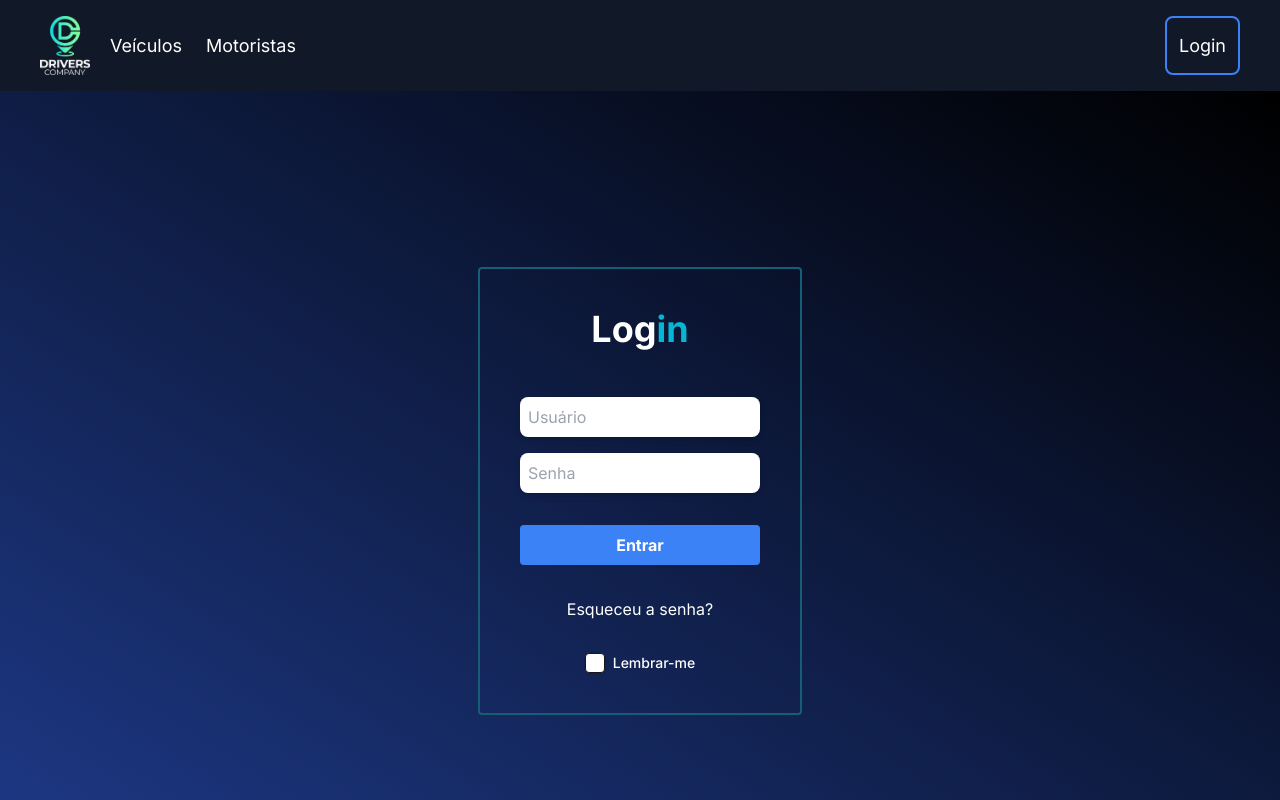
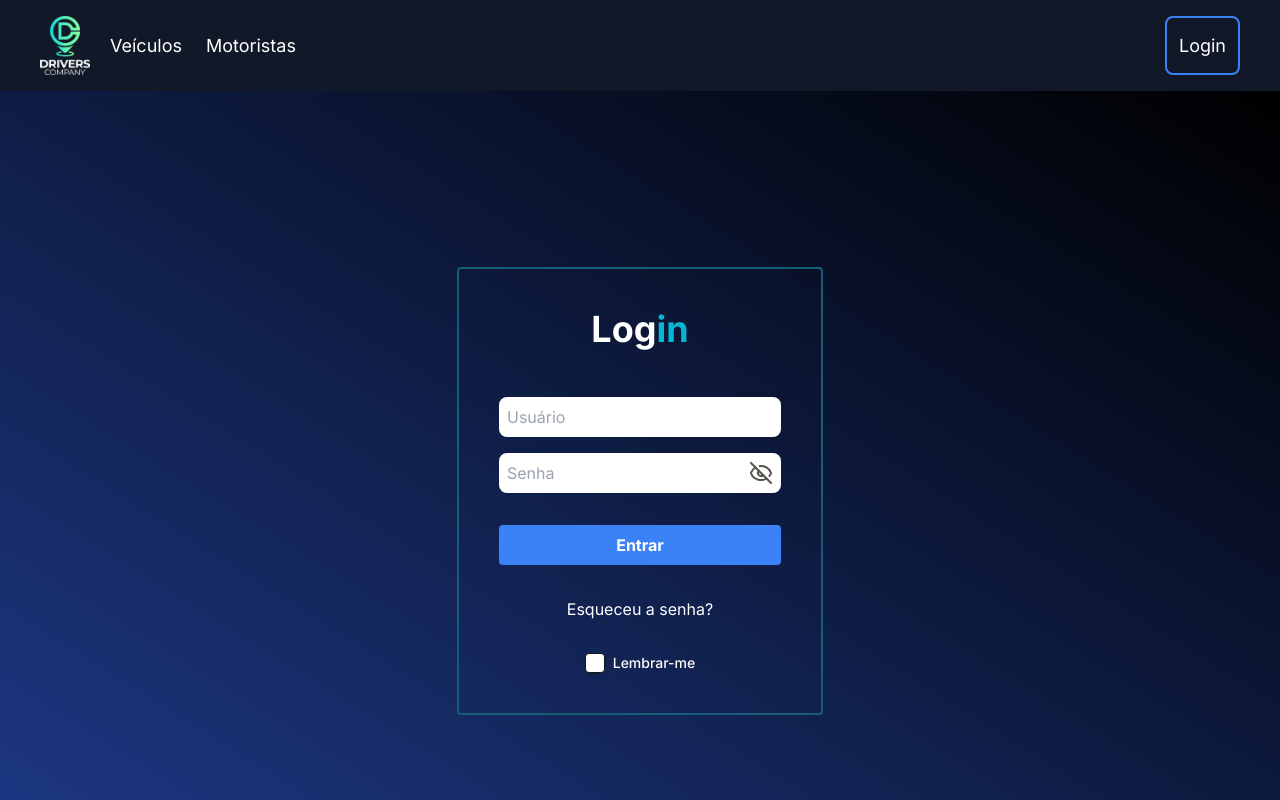
Before and after one commit to Alyssonzin/gestao-frota-web, a Next.js app in the folder gestao-frota/: page /login in a window 1280 px wide. Shown: the top 800 px of the page. Built offline with nearby package versions, Linux system fonts and the light colour scheme.

Commit message:
Componente InputPassword criado

```diff
--- a/gestao-frota/src/app/login/page.js
+++ b/gestao-frota/src/app/login/page.js
@@ -3,6 +3,7 @@ import { CheckboxWithText } from "@/components/created/Checkbox"
 import Input from "@/components/created/Input"
 import Footer from "@/components/created/Footer"
 import NavHome from "@/components/created/NavHome"
+import InputPassword from "@/components/created/InputPassword"
 
 export default function Login() {
     return (
@@ -16,7 +17,7 @@ export default function Login() {
                     <h1 className="text-4xl font-bold select-none mb-4">Log<bold className="text-cyan-500">in</bold></h1>
                     <div className="flex flex-col space-y-4">
                         <Input id="usuario" type="text" placeholder="Usuário" />
-                        <Input id="senha" type="password" placeholder="Senha" />
+                        <InputPassword id="senha" placeholder="Senha" />
                     </div>
                     <Link href="#" className="bg-blue-500 hover:bg-blue-700 font-bold text-center py-2 px-4 rounded w-full">Entrar</Link>
                     <Link href='#' className="hover:text-cyan-400 hover:underline">Esqueceu a senha?</Link>
--- a/gestao-frota/src/components/created/Input.js
+++ b/gestao-frota/src/components/created/Input.js
@@ -1,7 +1,7 @@
 export default function Input({ ...props }) {
     return (
-        <div>
-            <input {...props} className="text-black p-2 rounded-lg focus:placeholder:text-stone-600 focus:outline-cyan-600 shadow-md w-60" />
-        </div>
+        <label className="flex items-center bg-white text-black rounded-lg w-70 h-10 border-4 border-white focus-within:border-cyan-600">
+            <input {...props} className="focus:outline-none focus:placeholder:text-stone-600 h-full w-full px-1 rounded" />
+        </label>
     )
 }
--- /dev/null
+++ b/gestao-frota/src/components/created/InputPassword.js
@@ -0,0 +1,22 @@
+"use client";
+import { Eye, EyeOff } from "lucide-react";
+import { useState } from "react";
+
+export default function InputPassword() {
+    const [mostraSenha, setMostraSenha] = useState(false);
+
+    function handleClick() {
+        //Se mostraSenha for false, seta como true, se for true, seta como false
+        setMostraSenha(!mostraSenha);
+    }
+
+    return (
+        <label className="flex items-center bg-white text-black rounded-lg w-70 h-10 border-4 border-white focus-within:border-cyan-600">
+            <input type={!mostraSenha ? "password" : "text"} placeholder="Senha" className="focus:outline-none focus:placeholder:text-stone-600 h-full w-full px-1 rounded" />
+
+            <button type="button" className="text-stone-600 m-1" onClick={handleClick}>
+                {mostraSenha ? <Eye /> : <EyeOff />}
+            </button>
+        </label>
+    )
+}
```
